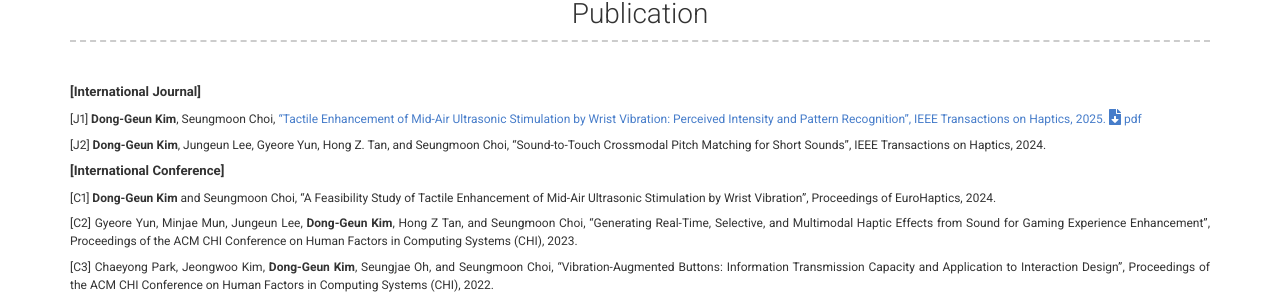
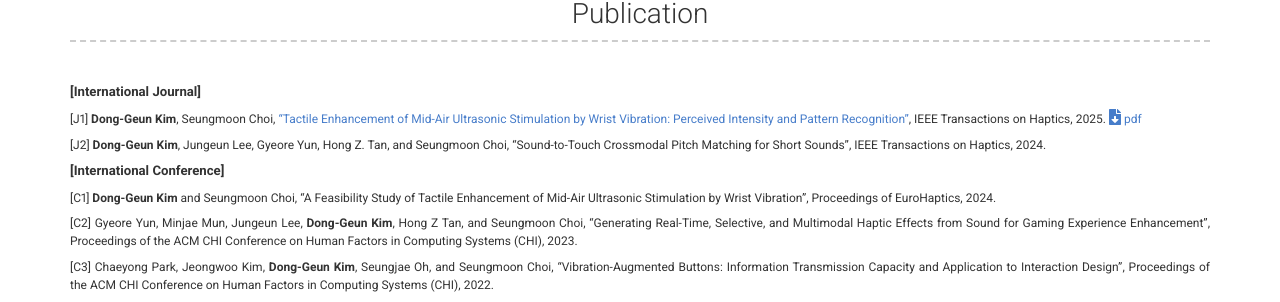
Before and after one commit to DGKIM94/dgkim94.github.io, a Jekyll site: the page built from index.md, in a window 1280 px wide and 900 px high, scrolled down 1933 px. Shown: the part 148-450 px from the top of the window. Built offline with Jekyll 4.4.1, drawn with Linux system fonts in a browser that asks for light colours; nearby versions of some CDN libraries.

Commit message:
Update _config.yml

```diff
--- a/_config.yml
+++ b/_config.yml
@@ -154,7 +154,7 @@ content:
     content: | # this will include new lines to allow paragraphs
       <strong style="font-size: 1.1em;">[International Journal]</strong>
 
-      [J1] <strong>Dong-Geun Kim</strong>, Seungmoon Choi, <a href="https://ieeexplore.ieee.org/document/11045208" target="_blank">"Tactile Enhancement of Mid-Air Ultrasonic Stimulation by Wrist Vibration: Perceived Intensity and Pattern Recognition", IEEE Transactions on Haptics, 2025. <a href="/files/J_Enhancement.pdf" target="_blank"><i class="fas fa-file-download"></i> pdf</a>
+      [J1] <strong>Dong-Geun Kim</strong>, Seungmoon Choi, <a href="https://ieeexplore.ieee.org/document/11045208" target="_blank">"Tactile Enhancement of Mid-Air Ultrasonic Stimulation by Wrist Vibration: Perceived Intensity and Pattern Recognition"</a>, IEEE Transactions on Haptics, 2025. <a href="/files/J_Enhancement.pdf" target="_blank"><i class="fas fa-file-download"></i> pdf</a>
 
       [J2] <strong>Dong-Geun Kim</strong>, Jungeun Lee, Gyeore Yun, Hong Z. Tan, and Seungmoon Choi, "Sound-to-Touch Crossmodal Pitch Matching for Short Sounds", IEEE Transactions on Haptics, 2024.
 
```
